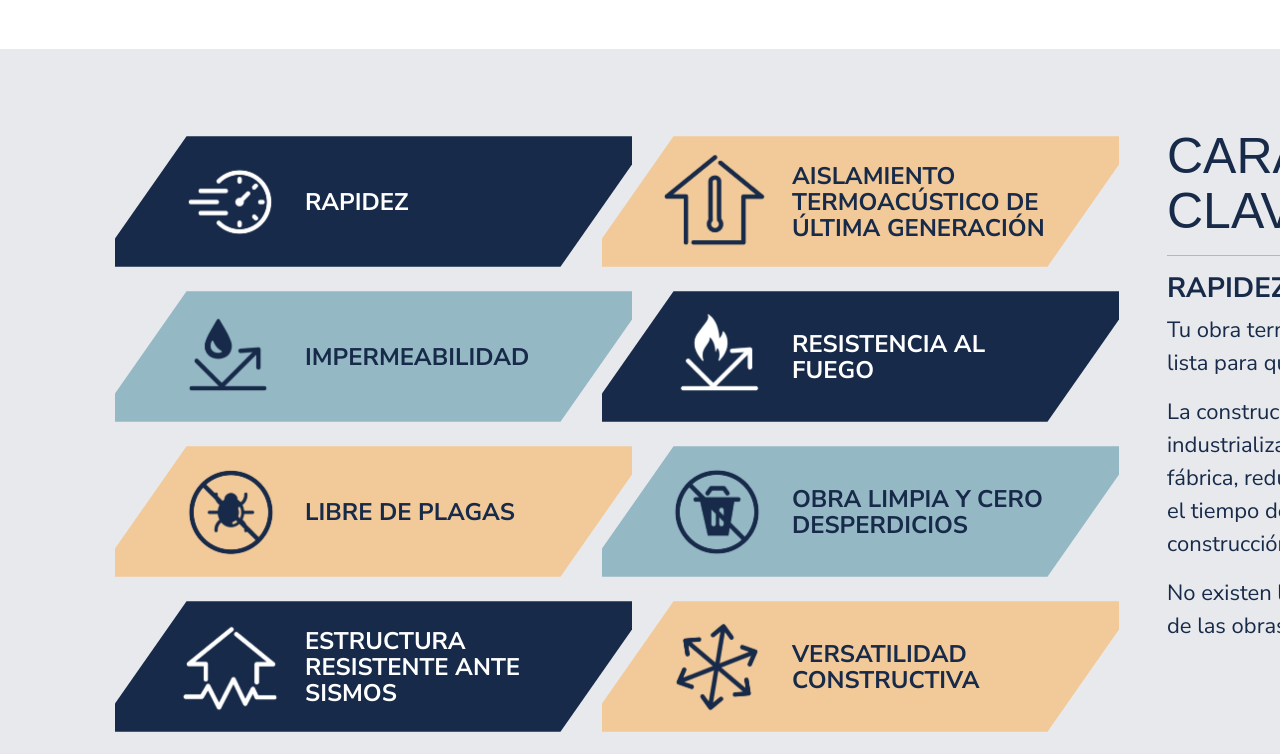
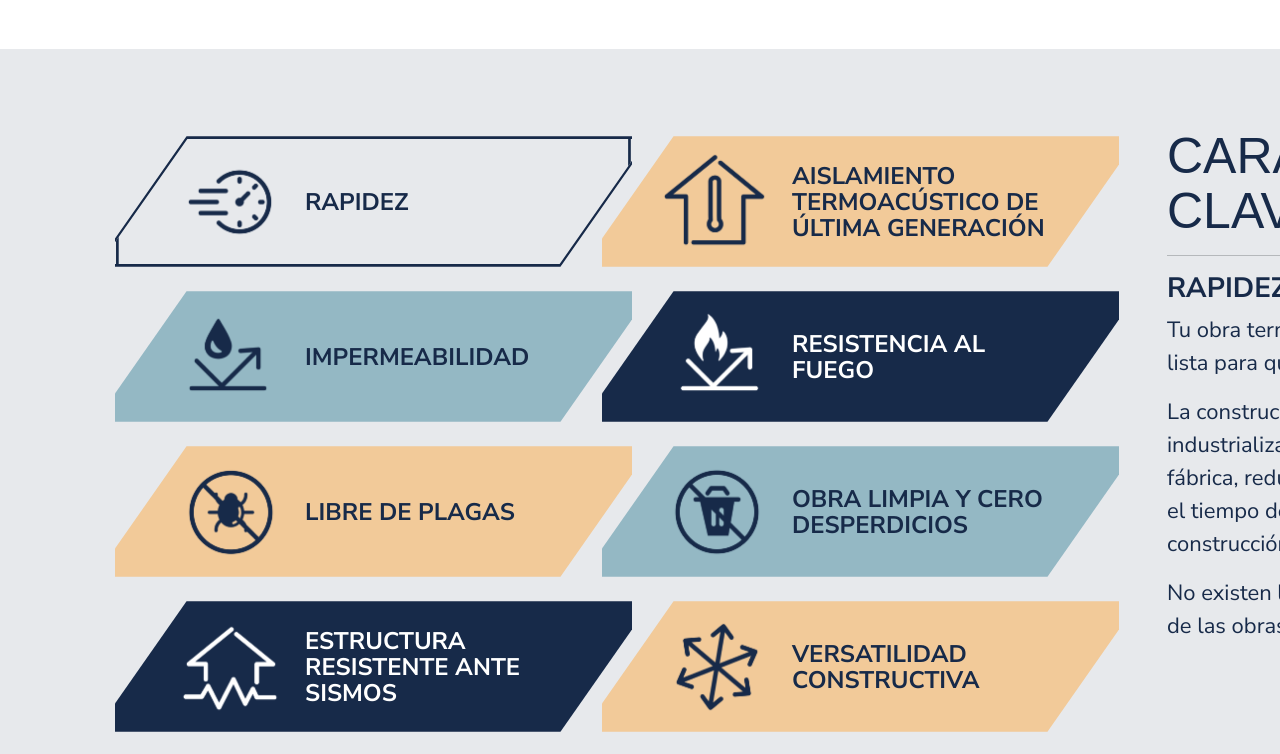
Before and after one commit to facundo1996/amazonia, a React (Create React App) app: page / in a window 1280 px wide. Shown: the part 1440-2194 px from the top of the page. Built offline with nearby package versions, Linux system fonts and the light colour scheme; a web font is replaced by a local one.

Commit message:
Add select characteristics

```diff
--- a/src/components/Characteristics.jsx
+++ b/src/components/Characteristics.jsx
@@ -13,7 +13,8 @@ export default function Characteristics() {
       icon1: '/icons/characteristics/1-rapidez-blanco.png',
       icon2: '/icons/characteristics/1-rapidez-azul.png',
       color: 'white',
-      background: '#172A49'
+      background: '#172A49',
+      id: 1,
     },
     {
       title: 'AISLAMIENTO TERMOACÚSTICO DE ÚLTIMA GENERACIÓN',
@@ -23,7 +24,8 @@ export default function Characteristics() {
       icon1: '/icons/characteristics/2-aislamiento-azul.png',
       icon2: '/icons/characteristics/2-aislamiento-azul.png',
       color: '#172A49',
-      background: '#F2CA99'
+      background: '#F2CA99',
+      id: 2,
     },
     {
       title: 'IMPERMEABILIDAD',
@@ -34,7 +36,8 @@ export default function Characteristics() {
       icon1: '/icons/characteristics/3-impermeabilidad-azul.png',
       icon2: '/icons/characteristics/3-impermeabilidad-azul.png',
       color: '#172A49',
-      background: '#94B8C4'
+      background: '#94B8C4',
+      id: 3,
     },
     {
       title: 'RESISTENCIA AL FUEGO',
@@ -44,7 +47,8 @@ export default function Characteristics() {
       icon1: '/icons/characteristics/4-fuego-blanco.png',
       icon2: '/icons/characteristics/4-fuego-azul.png',
       color: 'white',
-      background: '#172A49'
+      background: '#172A49',
+      id: 4,
     },
     {
       title: 'LIBRE DE PLAGAS',
@@ -54,7 +58,8 @@ export default function Characteristics() {
       icon1: '/icons/characteristics/5-plagas-azul.png',
       icon2: '/icons/characteristics/5-plagas-azul.png',
       color: '#172A49',
-      background: '#F2CA99'
+      background: '#F2CA99',
+      id: 5,
     },
     {
       title: 'OBRA LIMPIA Y CERO DESPERDICIOS',
@@ -64,7 +69,8 @@ export default function Characteristics() {
       icon1: '/icons/characteristics/6-desperdicios-azul.png',
       icon2: '/icons/characteristics/6-desperdicios-azul.png',
       color: '#172A49',
-      background: '#94B8C4'
+      background: '#94B8C4',
+      id: 6,
     },
     {
       title: 'ESTRUCTURA RESISTENTE ANTE SISMOS',
@@ -74,7 +80,8 @@ export default function Characteristics() {
       icon1: '/icons/characteristics/7-resistente-blanco.png',
       icon2: '/icons/characteristics/7-resistente-azul.png',
       color: 'white',
-      background: '#172A49'
+      background: '#172A49',
+      id: 7,
     },
     {
       title: 'VERSATILIDAD CONSTRUCTIVA',
@@ -86,7 +93,8 @@ export default function Characteristics() {
       icon1: '/icons/characteristics/8-versatilidad-azul.png',
       icon2: '/icons/characteristics/8-versatilidad-azul.png',
       color: '#172A49',
-      background: '#F2CA99'
+      background: '#F2CA99',
+      id: 8,
     },
     {
       title: 'PROCESO SOSTENIBLE',
@@ -96,7 +104,8 @@ export default function Characteristics() {
       icon1: '/icons/characteristics/9-proceso-sostenible-azul.png',
       icon2: '/icons/characteristics/9-proceso-sostenible-azul.png',
       color: '#172A49',
-      background: '#94B8C4'
+      background: '#94B8C4',
+      id: 9,
     },
     {
       title: 'ELIMINACIÓN DE REVOQUES',
@@ -106,9 +115,10 @@ export default function Characteristics() {
         'Esta característica distintiva no sólo agiliza significativamente el proceso constructivo, ahorra tiempo y recursos sino que también garantiza un acabado impecable que supera los estándares convencionales de los sistemas constructivos actuales.',
       ],
       icon1: '/icons/characteristics/10-revoques-blanco.png',
-      icon2: '/icons/characteristics/10-revoques-blanco.png',
+      icon2: '/icons/characteristics/10-revoques-azul.png',
       color: 'white',
-      background: '#172A49'
+      background: '#172A49',
+      id: 10,
     },
     {
       title: 'REDUCCIÓN DEL PESO MUERTO',
@@ -119,7 +129,8 @@ export default function Characteristics() {
       icon1: '/icons/characteristics/11-reduccion-azul.png',
       icon2: '/icons/characteristics/11-reduccion-azul.png',
       color: '#172A49',
-      background: '#F2CA99'
+      background: '#F2CA99',
+      id: 11,
     },
     {
       title: 'INSTALACIONES INTEGRADAS',
@@ -129,7 +140,8 @@ export default function Characteristics() {
       icon1: '/icons/characteristics/12-instalaciones-azul.png',
       icon2: '/icons/characteristics/12-instalaciones-azul.png',
       color: '#172A49',
-      background: '#94B8C4'
+      background: '#94B8C4',
+      id: 12,
     },
     {
       title: 'SOLUCIÓN INTEGRAL PARA EL CLIENTE',
@@ -137,7 +149,8 @@ export default function Characteristics() {
       icon1: '/icons/characteristics/13-solucion-integral-blanco.png',
       icon2: '/icons/characteristics/13-solucion-integral-azul.png',
       color: 'white',
-      background: '#172A49'
+      background: '#172A49',
+      id: 13,
     },
     {
       title: 'SIN COSTOS ADICIONALES',
@@ -147,7 +160,8 @@ export default function Characteristics() {
       icon1: '/icons/characteristics/14-sin-costos-azul.png',
       icon2: '/icons/characteristics/14-sin-costos-azul.png',
       color: '#172A49',
-      background: '#F2CA99'
+      background: '#F2CA99',
+      id: 14,
     },
   ]
 
@@ -164,12 +178,12 @@ export default function Characteristics() {
             characteristics.map((item, index) => (
 
               <div onClick={() => setItemSelected(item)} key={index} className="box-card">
-                <div style={{ backgroundColor: item.background }} className="bg-card">
+                <div style={{ backgroundColor: itemSelected.id === item.id ?'transparent' :item.background }} className={itemSelected.id === item.id ?"bg-card border-blue" :'bg-card'}>
                 </div>
 
                 <div className="box-content">
-                  <img className='img-card' src={item.icon1} alt="" />
-                  <div style={{ color: item.color }} className='title-card'>{item.title}</div>
+                  <img className='img-card' src={itemSelected.id === item.id ?item.icon2 :item.icon1} alt="" />
+                  <div style={{ color: itemSelected.id === item.id ?'#172A49' :item.color }} className='title-card'>{item.title}</div>
                 </div>
               </div>
 
--- a/src/index.css
+++ b/src/index.css
@@ -184,15 +184,41 @@ h4{
   font-size: 31px;
   font-weight: 700;
   gap: 10px;
+  cursor: pointer;
 }
 
-.bg-card{
+.bg-card {
   position: absolute;
   inset: 0;
   z-index: 10;
   transform: skew(-35deg);
   scale: 0.9;
+  overflow: hidden;
+  cursor: pointer;
 }
+
+.border-blue{
+  border: 3px solid var(--primary);
+  transition: 0.2s;
+}
+
+.border-blue::before,
+.border-blue::after {
+  content: '';
+  position: absolute;
+  z-index: -1;
+  border-left: 3px solid var(--primary);
+  border-right: 3px solid var(--primary);
+}
+
+.border-blue::before {
+  top: -2px;
+  left: -2px;
+  width: calc(110% + 10px);
+  height: calc(153% + 12px);
+  transform: skew(35deg);
+}
+
 
 .img-card{
   width: 130px;
```
